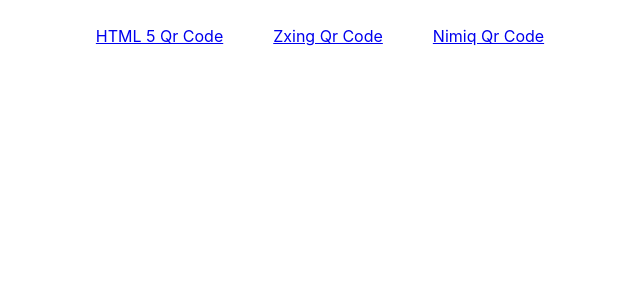
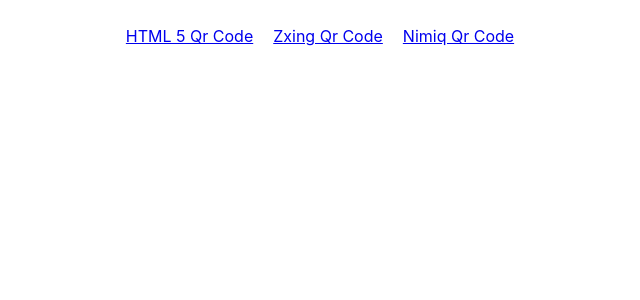
Before and after one commit to JaroSlavDEV/qr-code-poc, a React (Create React App) app: page / in a window 1280 px wide. Shown: the top 300 px of the page, without its empty margins (340-980 px from the left). Built offline with nearby package versions, Linux system fonts and the light colour scheme.

Commit message:
11 commit

```diff
--- a/src/App.css
+++ b/src/App.css
@@ -72,7 +72,7 @@
 nav ul {
   display: flex;
   justify-content: center;
-  gap: 50px;
+  gap: 20px;
 }
 
 nav ul li {
--- a/src/NimiqQrcodePlugin.jsx
+++ b/src/NimiqQrcodePlugin.jsx
@@ -16,7 +16,7 @@
     instance.current = new QrScanner(
       document.querySelector(".qr-code-read-container-3 video"),
       (result) => onNimiqQrcodeResult(result.data, result),
-      { returnDetailedScanResult: true, highlightScanRegion: true }
+      { returnDetailedScanResult: true }
     );
 
     instance.current.start();
```
